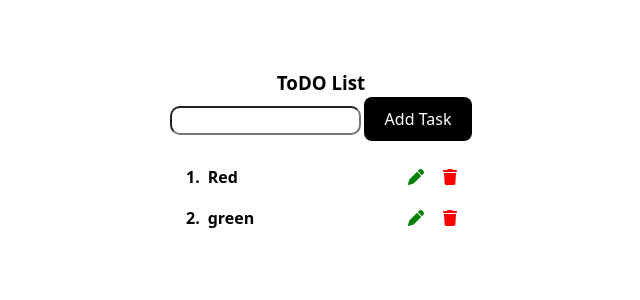
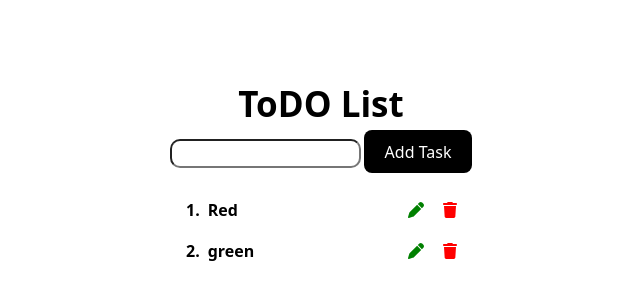
Before and after one commit to jyo1706/ToDoList, a React (Vite) app: page / in a window 1280 px wide. Shown: the part 150-450 px from the top of the page, without its empty margins (319-959 px from the left). Built offline with nearby package versions, Linux system fonts and the light colour scheme.

Commit message:
Update App.css

```diff
--- a/src/App.css
+++ b/src/App.css
@@ -13,7 +13,7 @@
     text-align: center;
     padding-top: 10px;
     margin-bottom: 0;
-
+    font-size:35px;
 }
 .addTask
 {
```
